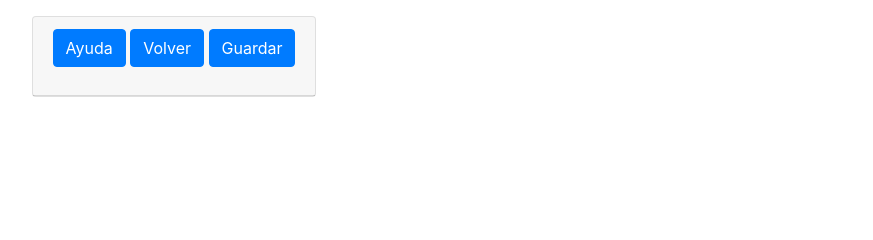
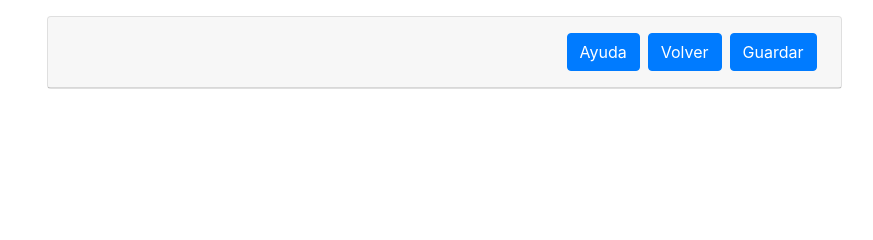
Before and after one commit to fer334/ItemManager, a Django app: page /access/ in a window 1280 px wide. Shown: the part 225-465 px from the top of the page, without its empty margins (196-1069 px from the left). Run offline with Django 3.2, Linux system fonts and the light colour scheme; data that the repository does not hold is empty; some libraries are stand-ins or nearby versions.

Commit message:
Se modifico los html referentes a la administracion de usuarios por parte del admin

```diff
--- a/templates/login/access.html
+++ b/templates/login/access.html
@@ -57,19 +57,19 @@
                         </tr>
                     {% endfor %}
                 </table>
-                <div id="accordianId" role="tablist" aria-multiselectable="true" >
-                <div class="card">
-                    <div class="card-header " role="tab" id="sectionHeaderId">
-                        <button class="btn btn-primary mb-3" type="button" data-toggle="collapse"
+                <div id="accordianId" class="col-sm-12 " role="tablist" aria-multiselectable="true" >
+                <div class="card ">
+                    <div class="card-header d-flex flex-row-reverse " role="tab" id="sectionHeaderId">
+                        <button type="submit" class="btn btn-primary m-1">Guardar</button>
+                        <button type="button" class="btn btn-primary m-1" onclick="history.back()">
+                            Volver
+                        </button>
+                        <button class="btn btn-primary m-1" type="button" data-toggle="collapse"
                                 data-target="#sectionContentId"
                                 aria-expanded="false"
                                 aria-controls="sectionContentId">
                                 Ayuda
                         </button>
-                        <button type="button" class="btn btn-primary mb-3" onclick="history.back()">
-                            Volver
-                        </button>
-                        <button type="submit" class="btn btn-primary mb-3">Guardar</button>
                     </div>
                     <div id="sectionContentId" class="collapse in" role="tabpanel"
                          aria-labelledby="sectionHeaderId">
```
